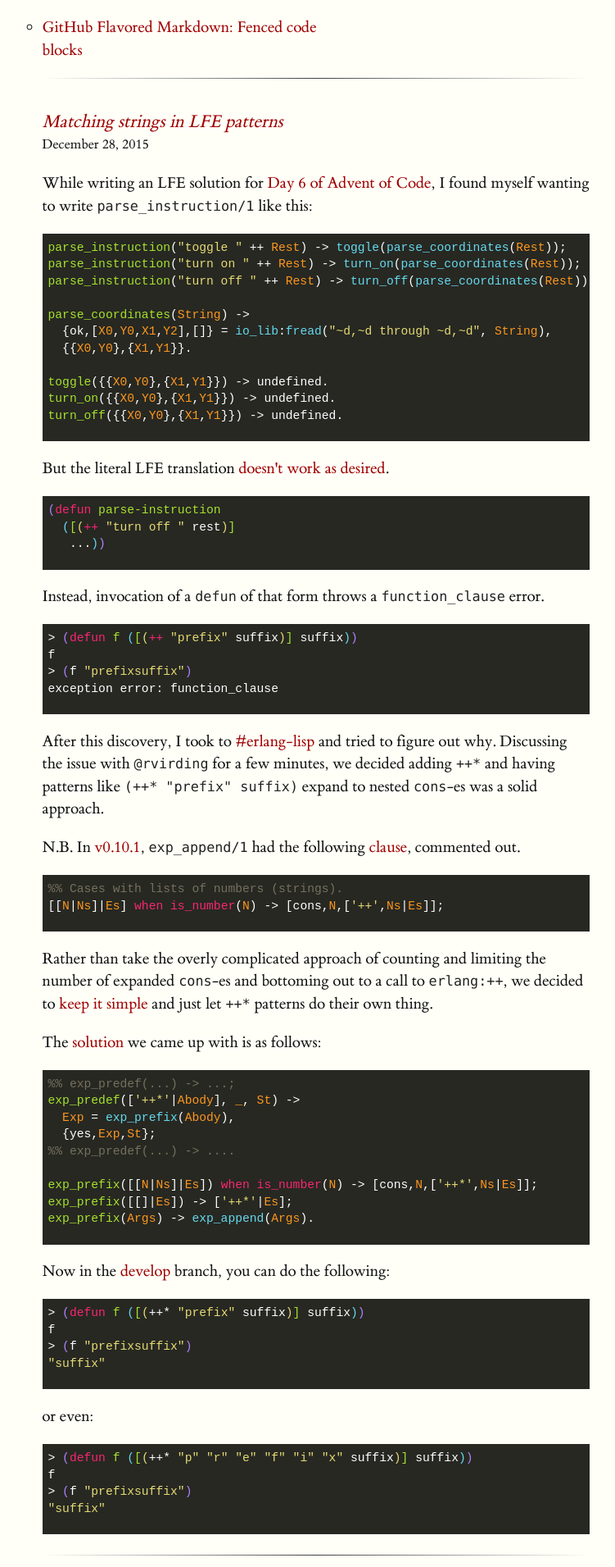
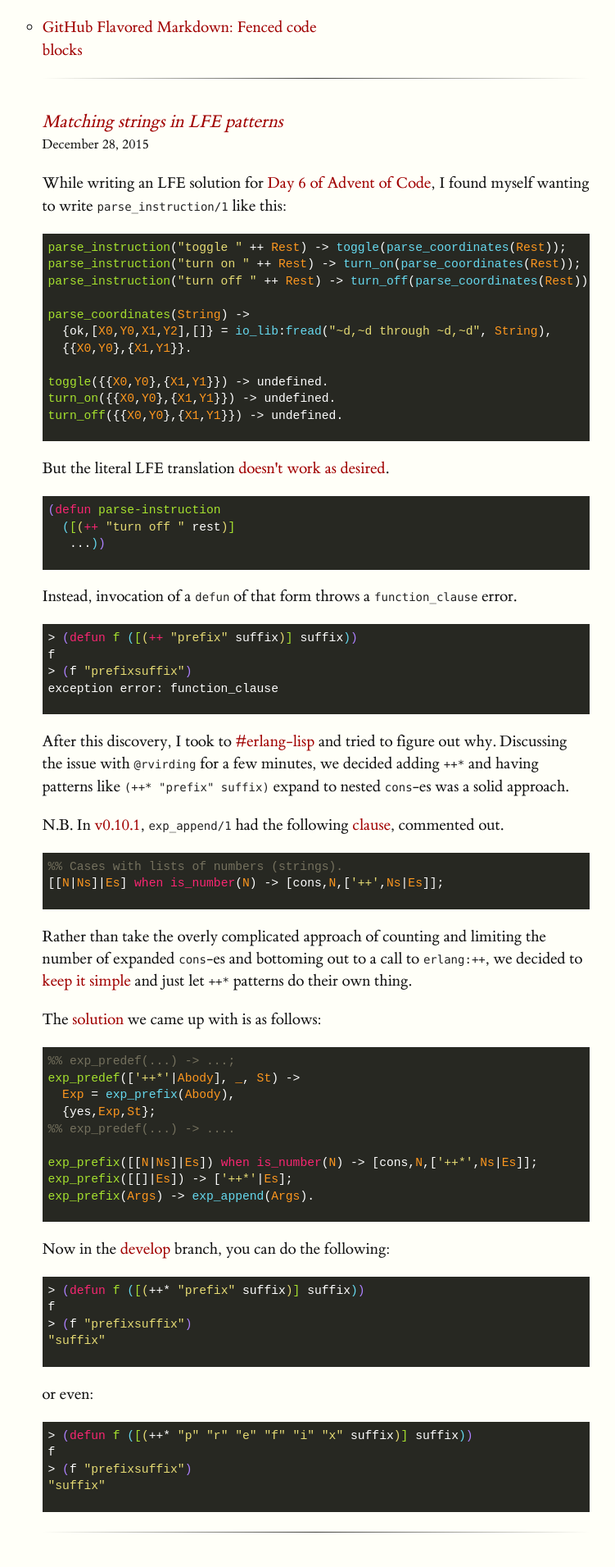
Before and after one commit to yurrriq/blorg, a Jekyll site: the page built from index.html, in a window 1280 px wide. Shown: the part 1135-3046 px from the top of the page at 82% size, without its empty margins (56-807 px from the left). Built offline with Jekyll 4.4.1, drawn with Linux system fonts in a browser that asks for light colours; Markdown is read by kramdown in place of the engine named in the settings.

Commit message:
Tweak CSS
Shrink `pre code, pre code p, code a` little.

```diff
--- a/css/tufte.css
+++ b/css/tufte.css
@@ -303,8 +303,10 @@ cite {
 pre code, pre code p, code {
   font-family: Consolas, "Liberation Mono", Menlo, Courier, monospace;
   color: #222;
-  font-size: 1.2rem;
-  line-height: 1.63333333333; }
+  /* font-size: 1.2rem; */
+  /* line-height: 1.63333333333; */
+  font-size: 1rem;
+  line-height: 1.2; }
 
 pre {
   margin-top: 1.4rem;
```
